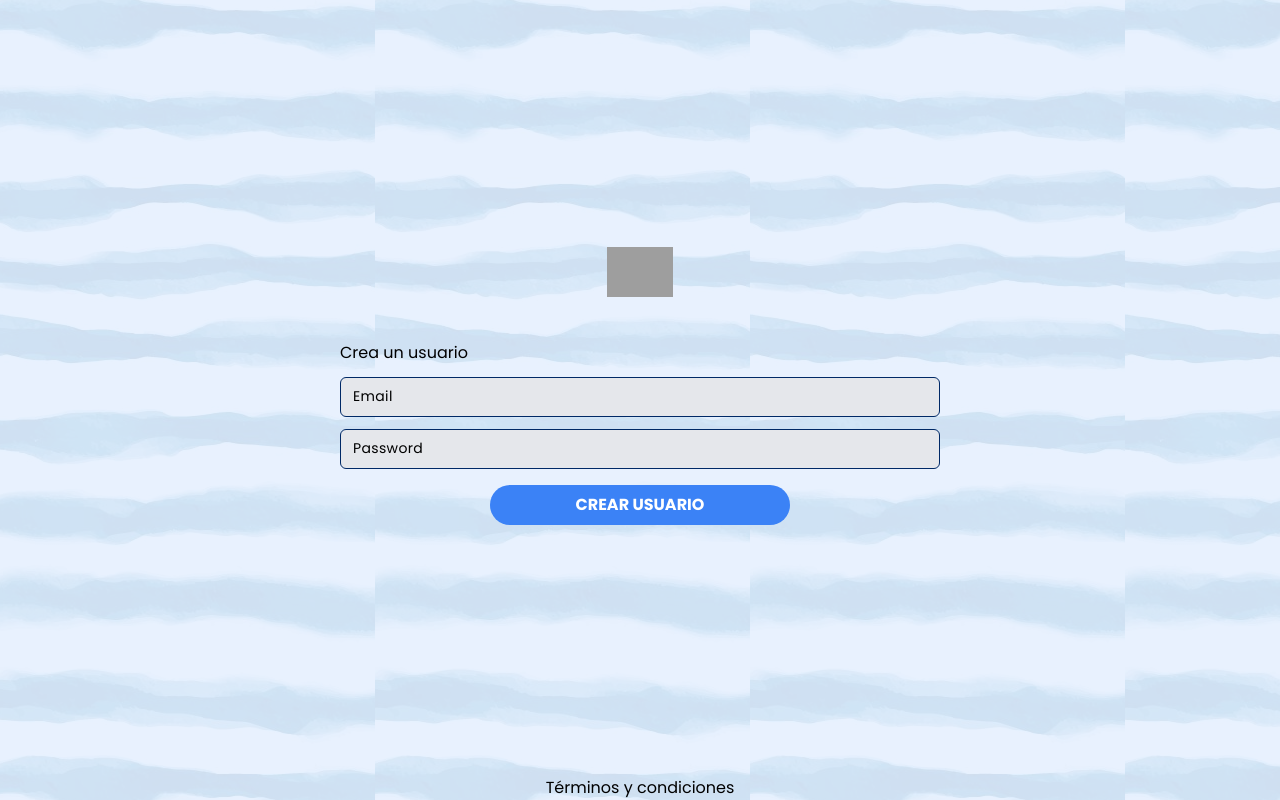
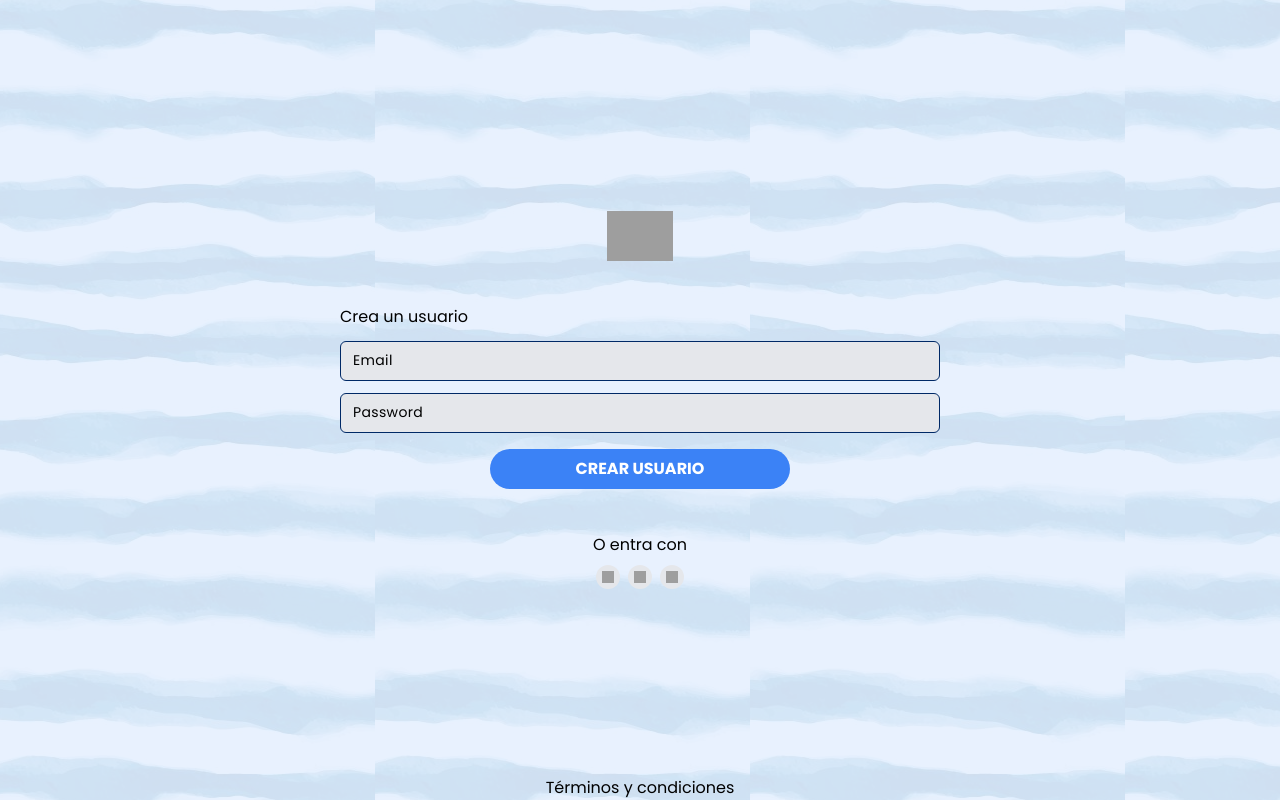
Before and after one commit to doriankelly/water-policies, a React (Vite) app: page /signup in a window 1280 px wide. Built offline with nearby package versions, Linux system fonts and the light colour scheme; grey boxes are pictures that could not be loaded.

Commit message:
ruta welcome

```diff
--- a/src/hooks/useLoginForm.js
+++ b/src/hooks/useLoginForm.js
@@ -20,8 +20,11 @@ export const useLogin = () => {
         throw new Error("Error al iniciar sesión");
       }
 
+
+
+
       // Redireccionar a localhost:3000
-      window.location.href = "http://localhost:5173/";
+      window.location.href = "http://localhost:5173/welcome";
 
       setLoading(false);
     } catch (error) {
--- a/src/ui/components/SignupForm.jsx
+++ b/src/ui/components/SignupForm.jsx
@@ -75,6 +75,20 @@ export const SignupForm = () => {
         CREAR USUARIO
       </button>
     </form>
+    <div className="flex flex-col items-center justify-center my-2">
+        <p>O entra con</p>
+        <div className="flex mt-2 space-x-2">
+          <button type="submit" className="flex items-center justify-center w-6 h-6 rounded-full bg-gray-200">
+            <img src="ruta_del_logo_G" alt="Google" className="w-3 h-3" />
+          </button>
+          <button type="submit" className="flex items-center justify-center w-6 h-6 rounded-full bg-gray-200">
+            <img src="ruta_del_logo_F" alt="Facebook" className="w-3 h-3" />
+          </button>
+          <button type="submit" className="flex items-center justify-center w-6 h-6 rounded-full bg-gray-200">
+            <img src="ruta_del_logo_A" alt="Apple" className="w-3 h-3" />
+          </button>
+        </div>
+      </div>
     <footer  className="fixed inset-x-0 bottom-0 flex justify-center items-center">Términos y condiciones</footer>
     </div>
   );
```
